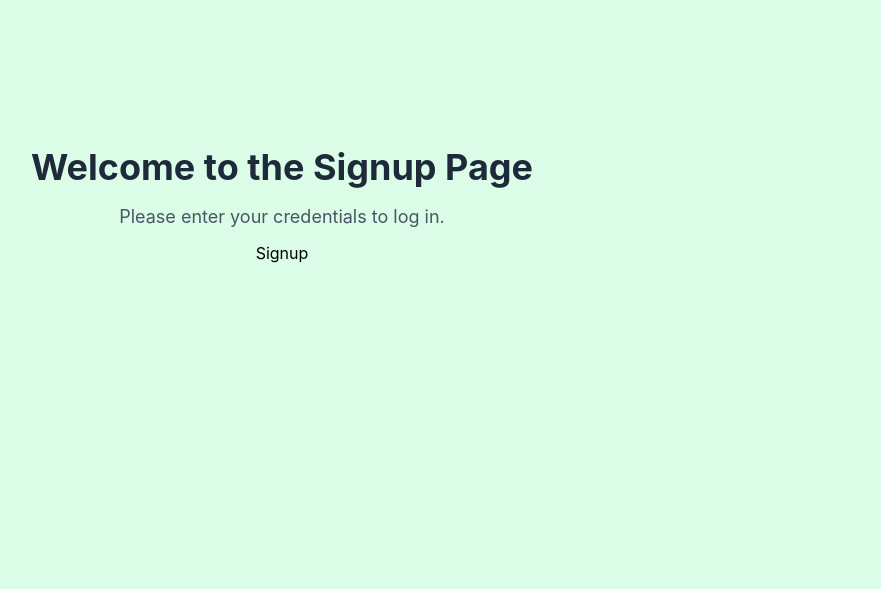
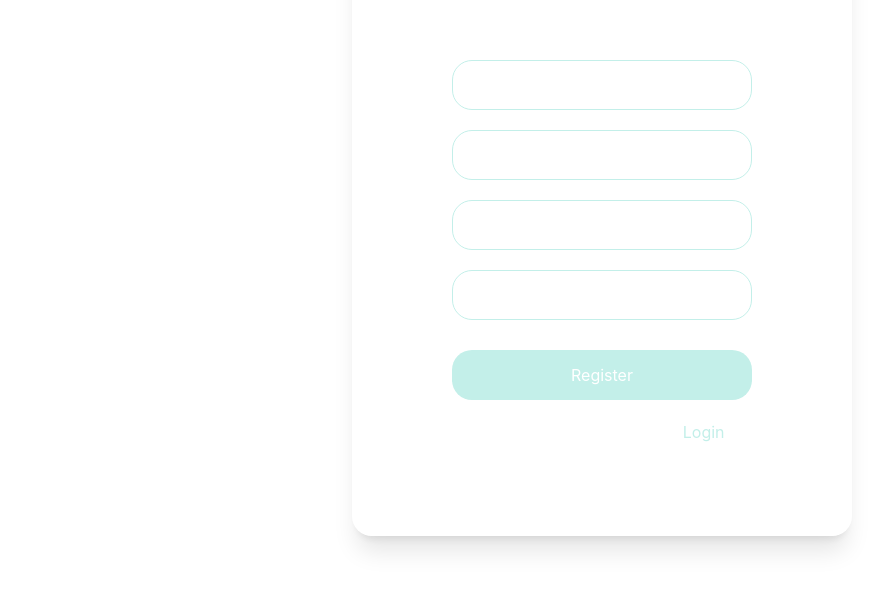
Before and after one commit to neuralstackdev0216/cbc-frontend, a React (Vite) app: page /signup in a window 1280 px wide. Shown: the part 189-778 px from the top of the page, without its empty margins (358-1239 px from the left). Built offline with nearby package versions, Linux system fonts and the light colour scheme.

Commit message:
Register Page Updation🥇

```diff
--- a/src/App.jsx
+++ b/src/App.jsx
@@ -4,11 +4,11 @@ import Header from './components/Header'
 import ProductCard from './components/productCard'
 import HomePage from './pages/home'
 import LoginPage from './pages/login'
-import SignupPage from './pages/signup'
 import { BrowserRouter, Route, Routes } from 'react-router-dom'
 import AdminPage from './pages/adminPage'
 import TestPage from './pages/testPage'
 import { Toaster } from 'react-hot-toast'
+import RegisterPage from './pages/register'
 
 function App() {
 
@@ -20,7 +20,7 @@ function App() {
         <Routes>
           <Route path='/' element={<HomePage />} />
           <Route path='/login' element={<LoginPage />} />
-          <Route path='/signup' element={<SignupPage />} />
+          <Route path='/signup' element={<RegisterPage />} />
           <Route path='/testing' element={<TestPage />} />
           <Route path='/admin/*' element={<AdminPage />} />
           <Route path='/*' element={<h1>404 Not Found</h1>} />
--- a/src/pages/login.jsx
+++ b/src/pages/login.jsx
@@ -1,21 +1,29 @@
 import axios from "axios"
 import { useState } from "react"
 import toast from "react-hot-toast"
+import { useNavigate } from "react-router-dom"
 
 export default function LoginPage() {
 
 const [email, setEmail] = useState("")
 const [password, setPassword] = useState("")
+const navigate=useNavigate()
 
 async function handleLogin(){
   try {
-    const response = await axios.post("http://localhost:5000/api/users/login",{
+    const response = await axios.post(import.meta.env.VITE_BACKEND_URL + "/api/users/login",{
     email:email,
     password:password
   })
   toast.success("Login successful")
   console.log(response.data);
-  } catch (error) {
+  localStorage.setItem("token", response.data.token)
+  if(response.data.role === "admin"){
+    navigate("/admin/")
+  }else{
+    navigate("/")
+  }
+  }catch (error) {
     toast.error(error.response.data.message)
   }
 }
--- /dev/null
+++ b/src/pages/register.jsx
@@ -0,0 +1,125 @@
+import axios from "axios"
+import { useState } from "react"
+import toast from "react-hot-toast"
+import { useNavigate } from "react-router-dom"
+
+export default function RegisterPage() {
+
+  const [firstName, setFirstName] = useState("")
+  const [lastName, setLastName] = useState("")
+  const [email, setEmail] = useState("")
+  const [password, setPassword] = useState("")
+
+  const navigate = useNavigate()
+
+  async function handleRegister() {
+
+    try {
+
+      const response = await axios.post(
+        import.meta.env.VITE_BACKEND_URL + "/api/users",
+        {
+          firstName: firstName,
+          lastName: lastName,
+          email: email,
+          password: password
+        }
+      )
+
+      console.log(response.data)
+
+      toast.success("Registration Successful")
+
+      navigate("/login")
+
+    } catch (error) {
+
+      toast.error(
+        error.response?.data?.message || "Registration Failed"
+      )
+
+    }
+
+  }
+
+  return (
+    <div className='w-full h-screen bg-[url("/login.jpg")] bg-center bg-cover flex justify-center items-center'>
+
+      <div className="w-[50%] h-full">
+
+      </div>
+
+      <div className="w-[50%] h-full flex items-center justify-center">
+
+        <div className="w-[500px] h-[650px] backdrop-blur-md rounded-[20px] shadow-xl flex flex-col items-center justify-center">
+
+          <h1 className="text-white text-[35px] font-bold mb-[20px]">
+            Register
+          </h1>
+
+          <input
+            type="text"
+            placeholder="First Name"
+            onChange={(e) => {
+              setFirstName(e.target.value)
+            }}
+            value={firstName}
+            className="w-[300px] h-[50px] border border-[#c3efe9] rounded-[20px] my-[10px] px-4 text-white outline-none"
+          />
+
+          <input
+            type="text"
+            placeholder="Last Name"
+            onChange={(e) => {
+              setLastName(e.target.value)
+            }}
+            value={lastName}
+            className="w-[300px] h-[50px] border border-[#c3efe9] rounded-[20px] my-[10px] px-4 text-white outline-none"
+          />
+
+          <input
+            type="email"
+            placeholder="Email"
+            onChange={(e) => {
+              setEmail(e.target.value)
+            }}
+            value={email}
+            className="w-[300px] h-[50px] border border-[#c3efe9] rounded-[20px] my-[10px] px-4 text-white outline-none"
+          />
+
+          <input
+            type="password"
+            placeholder="Password"
+            onChange={(e) => {
+              setPassword(e.target.value)
+            }}
+            value={password}
+            className="w-[300px] h-[50px] border border-[#c3efe9] rounded-[20px] my-[10px] px-4 text-white outline-none"
+          />
+
+          <button
+            onClick={handleRegister}
+            className="w-[300px] h-[50px] bg-[#c3efe9] text-white rounded-[20px] my-[20px] cursor-pointer"
+          >
+            Register
+          </button>
+
+          <p className="text-white">
+            Already have an account?
+            <span
+              onClick={() => {
+                navigate("/login")
+              }}
+              className="ml-2 text-[#c3efe9] cursor-pointer"
+            >
+              Login
+            </span>
+          </p>
+
+        </div>
+
+      </div>
+
+    </div>
+  )
+}
--- a/src/pages/signup.jsx
+++ /dev/null
@@ -1,9 +0,0 @@
-export default function SignupPage() {
-  return (
-    <div className='w-full h-screen bg-green-100 flex flex-col justify-center items-center'>
-      <h1 className='text-4xl font-bold text-gray-800 mb-4'>Welcome to the Signup Page</h1>
-      <p className='text-lg text-gray-600'>Please enter your credentials to log in.</p>
-      <button className="p-[10px]">Signup</button>
-    </div>
-  )
-}
```
Also changed, not shown: 1 other file (tests, documents, lock files or other folders).
